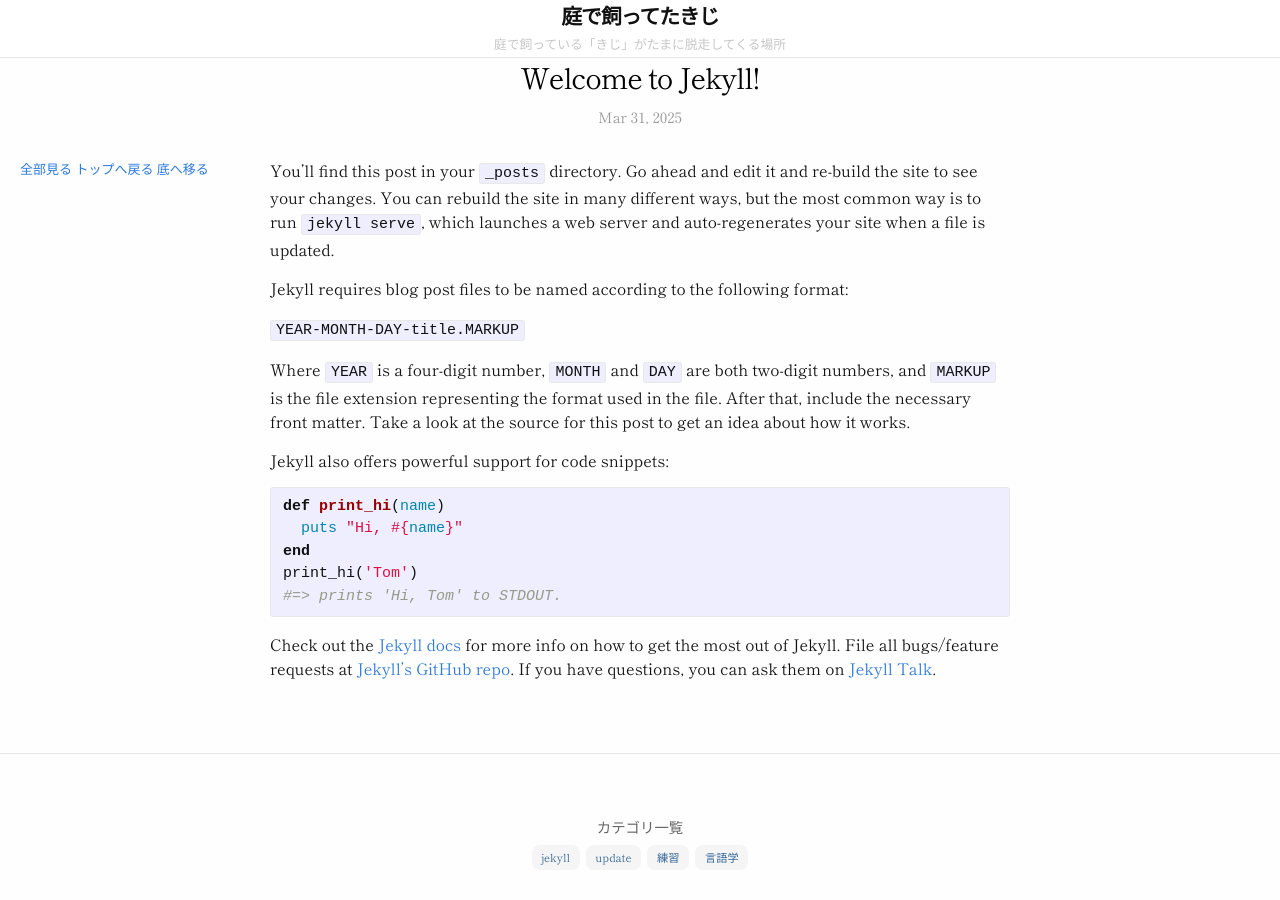
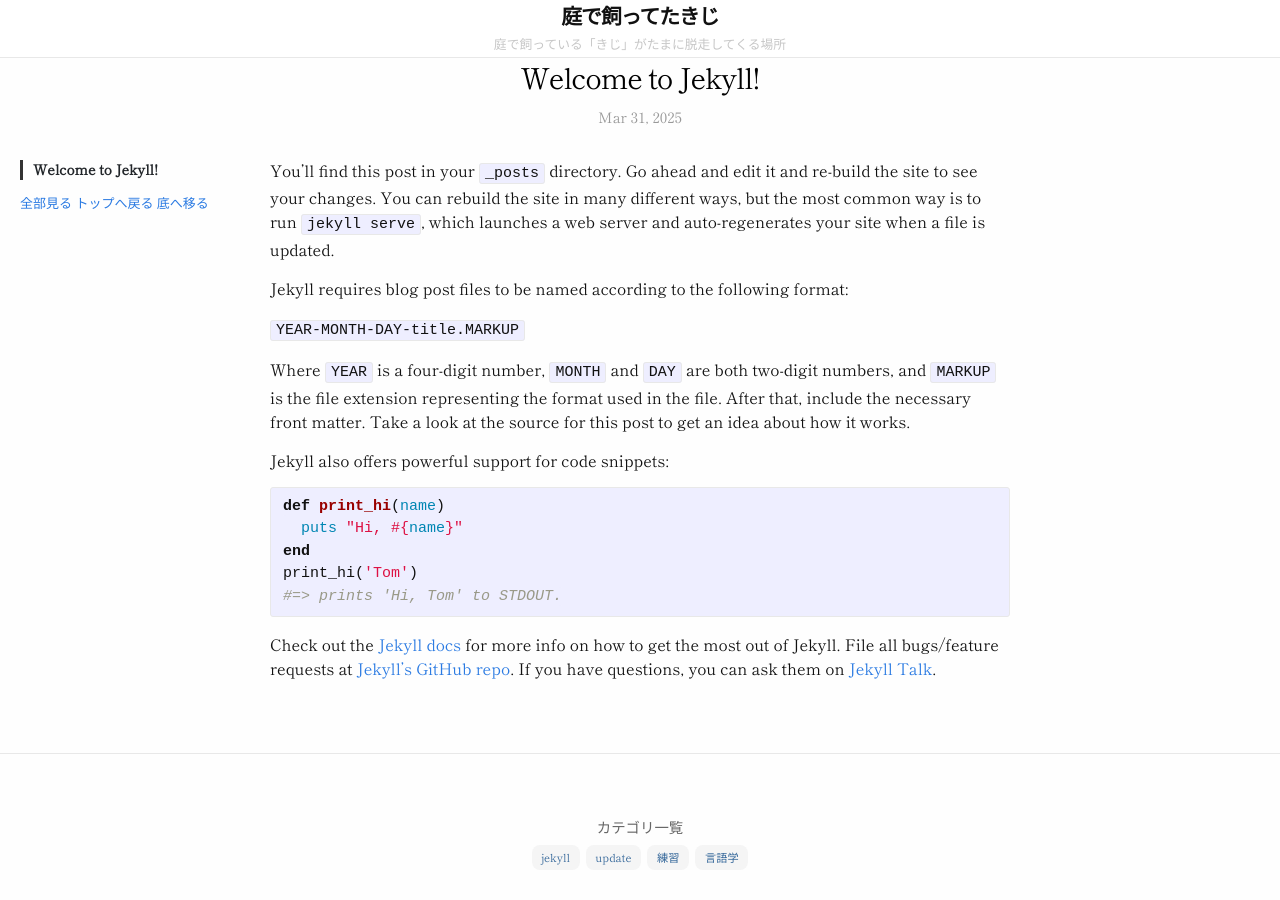
Before and after one commit to njargon/njargon.github.io, a Jekyll site: the page built from _posts/記事 袖水/2025-03-31-welcome-to-jekyll.md, in a window 1280 px wide. Built offline with Jekyll 4.4.1, drawn with Linux system fonts in a browser that asks for light colours.

Commit message:
feat: 目次の先頭に記事タイトルと縦線付き見出しを追加

```diff
--- a/_layouts/post.html
+++ b/_layouts/post.html
@@ -5,16 +5,18 @@ layout: default
 <div class="post-page">
 
   <!-- スクロール追従目次 -->
-  <div id="ui-toc-affix" class="ui-affix-toc">
+  <div id="ui-toc-affix">
+    <div class="toc-title">{{ page.title }}</div>  <!-- これが記事タイトル -->
     <div class="toc">
-      <!-- JavaScript でここに目次が生成されます -->
+      <!-- JSがここにul.navを生成 -->
     </div>
     <div class="toc-menu">
-      <a class="expand-toggle" href="#">全部見る</a>
-      <a class="back-to-top" href="#">トップへ戻る</a>
-      <a class="go-to-bottom" href="#">底へ移る</a>
+      <a href="#">全部見る</a>
+      <a href="#">トップへ戻る</a>
+      <a href="#">底へ移る</a>
     </div>
   </div>
+
 
   <!-- 記事本体 -->
   <article class="post h-entry" itemscope itemtype="http://schema.org/BlogPosting">
--- a/assets/main.scss
+++ b/assets/main.scss
@@ -451,3 +451,14 @@ mark {
     display: none;
   }
 }
+
+/* トップのタイトル表示 */
+#ui-toc-affix .toc-title {
+  font-weight: 700;
+  font-size: 14px;
+  color: #212529;
+  margin-bottom: 1em;
+  padding-left: 10px;
+  border-left: 3px solid #333;
+  line-height: 1.4;
+}
```
